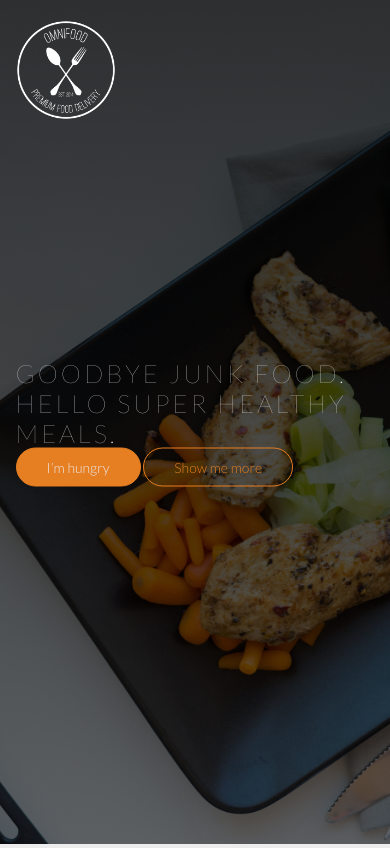
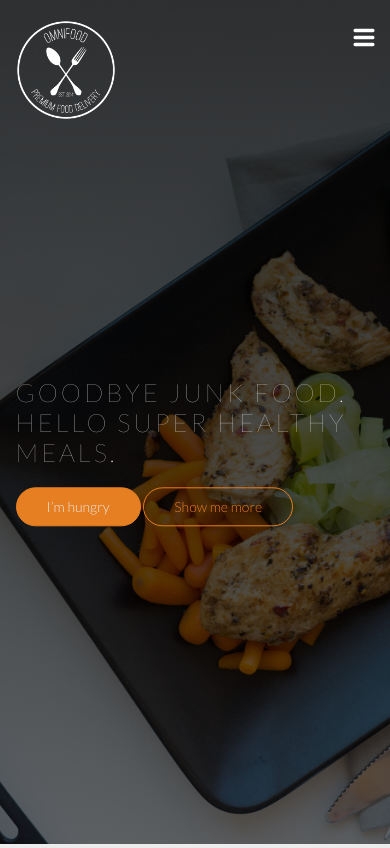
Before and after one commit to davidfang/omnitfood, a PHP site: page / in a window 390 px wide. Shown: the top 848 px of the page. Run offline with PHP 8.4, Linux system fonts and the light colour scheme; style sheets or scripts are compiled from the project's sources; some libraries are stand-ins or nearby versions; some web fonts are replaced.

Commit message:
modify media nav;adding resp nav

```diff
--- a/index.html
+++ b/index.html
@@ -8,6 +8,7 @@
    <link rel="stylesheet" href="vendors/css/normalize.css">
    <link rel="stylesheet" href="vendors/css/grid.css">
    <link rel="stylesheet" href="vendors/css/ionicons.min.css">
+   <link rel="stylesheet" href="vendors/css/animate.css">
    <link rel="stylesheet" href="resources/css/font.css">
    <link href='https://fonts.googleapis.com/css?family=Lato:400,300,100,300italic' rel='stylesheet' type='text/css'>
    <link rel="stylesheet" href="resources/css/style.css">
@@ -20,12 +21,16 @@
          <div class="row">
             <img src="resources/img/logo-white.png" alt="logo" class='logo'>
             <img src="resources/img/logo.png" alt="logo-black" class='logo-black'>
-            <ul class="main-nav">
-               <li><a href="#feature">Food delivery</a></li>
-               <li><a href="#steps">How it works</a></li>
-               <li><a href="#cities">Our cities</a></li>
-               <li><a href="#plans">Sign up</a></li>
-            </ul>
+            <div class="contain-nav clearfix">
+               <div class="clearfix"><a class="mobile-nav-icon js-nav-icon"><i class="ion-navicon-round"></i></a></div>
+               <ul class="main-nav js-main-nav">
+                  <li><a href="#feature">Food delivery</a></li>
+                  <li><a href="#steps">How it works</a></li>
+                  <li><a href="#cities">Our cities</a></li>
+                  <li><a href="#plans">Sign up</a></li>
+               </ul>
+
+            </div>
          </div>
       </nav>
       <div class="hero-text-box">
--- a/resources/css/style.css
+++ b/resources/css/style.css
@@ -51,6 +51,28 @@ a:active {
   color: #555555;
   border-bottom: 1px solid transparent;
 }
+/* ----------------------------- */
+/* Animations */
+/* ----------------------------- */
+/* line 61, _basic.less */
+.js-wp-1,
+.js-wp-2,
+.js-wp-3 {
+  opacity: 0;
+  -webkit-animation-duration: 1s;
+          animation-duration: 1s;
+}
+/* line 66, _basic.less */
+.js-wp-1 .animated,
+.js-wp-2 .animated,
+.js-wp-3 .animated {
+  opacity: 1;
+}
+/* line 71, _basic.less */
+.js-wp-4 {
+  -webkit-animation-duration: 1s;
+          animation-duration: 1s;
+}
 /* line 1, _header.less */
 header {
   background: -webkit-linear-gradient(rgba(0, 0, 0, 0.8), rgba(0, 0, 0, 0.6)), url(../img/hero.jpg) center;
@@ -61,7 +83,7 @@ header {
 }
 /* line 8, _header.less */
 h1 {
-  margin: 0;
+  margin: 0 0 20px 0;
   color: #ebebeb;
   font-size: 230%;
   font-weight: 200;
@@ -187,6 +209,23 @@ h1 {
 /* line 126, _header.less */
 .sticky .logo {
   display: none;
+}
+/* line 131, _header.less */
+.contain-nav {
+  display: inline-block;
+  float: right;
+}
+/* line 136, _header.less */
+.mobile-nav-icon {
+  float: right;
+  margin-top: 20px;
+  cursor: pointer;
+  display: none;
+}
+/* line 141, _header.less */
+.mobile-nav-icon i {
+  font-size: 200%;
+  color: white;
 }
 /* line 1, _feature.less */
 .section-features {
@@ -647,6 +686,10 @@ footer p {
   .contact-form {
     width: 80%;
   }
+  /* line 46, media/_large.less */
+  .main-nav li {
+    margin-left: 1.5rem;
+  }
 }
 @media only screen and (max-width: 767px) {
   /* line 2, media/_middle.less */
@@ -668,44 +711,72 @@ footer p {
     margin: 0 0 4% 0;
   }
   /* line 16, media/_middle.less */
-  .main-nav {
-    display: none;
-  }
-  /* line 19, media/_middle.less */
   h1 {
     font-size: 180%;
   }
-  /* line 22, media/_middle.less */
+  /* line 19, media/_middle.less */
   h2 {
     font-size: 150%;
   }
-  /* line 25, media/_middle.less */
+  /* line 22, media/_middle.less */
   .long-copy {
     width: 100%;
     margin-left: 0;
   }
-  /* line 29, media/_middle.less */
+  /* line 26, media/_middle.less */
   .works-step {
     margin-bottom: 20px;
   }
-  /* line 31, media/_middle.less */
+  /* line 28, media/_middle.less */
   .works-step:last-of-type {
     margin-bottom: 20px;
   }
-  /* line 34, media/_middle.less */
+  /* line 31, media/_middle.less */
   .works-step div {
     height: 40px;
     width: 40px;
     line-height: 40px;
     font-size: 120%;
   }
-  /* line 41, media/_middle.less */
+  /* line 38, media/_middle.less */
   .steps-box:first-child {
     text-align: center;
   }
-  /* line 44, media/_middle.less */
+  /* line 41, media/_middle.less */
   .app-screen {
     width: 40%;
+  }
+  /* line 45, media/_middle.less */
+  .mobile-nav-icon {
+    display: block;
+  }
+  /* line 48, media/_middle.less */
+  .main-nav {
+    display: none;
+    margin-top: 5px;
+  }
+  /* line 51, media/_middle.less */
+  .main-nav li {
+    display: block;
+  }
+  /* line 53, media/_middle.less */
+  .main-nav li a:link,
+  .main-nav li a:visited {
+    padding: 3px;
+    display: block;
+    border: 0;
+  }
+  /* line 62, media/_middle.less */
+  .sticky .main-nav {
+    margin-top: 0;
+  }
+  /* line 65, media/_middle.less */
+  .sticky .mobile-nav-icon {
+    margin-top: 5px;
+  }
+  /* line 67, media/_middle.less */
+  .sticky .mobile-nav-icon i {
+    color: #555555;
   }
 }
 @media only screen and (max-width: 480px) {
@@ -717,4 +788,10 @@ footer p {
   .contact-form {
     width: 100%;
   }
+  /* line 8, media/_small.less */
+  .hero-text-box {
+    -webkit-transform: translate(-50%, -30%);
+        -ms-transform: translate(-50%, -30%);
+            transform: translate(-50%, -30%);
+  }
 }
--- a/resources/js/script.js
+++ b/resources/js/script.js
@@ -39,5 +39,45 @@ $(document).ready(function () {
          }
       });
    });
+   /* animations on scroll */
+   /* https://daneden.github.io/animate.css */
+   $(".js-wp-1").waypoint(function (direction) {
+      $(".js-wp-1").addClass("animated fadeIn");
+   }, {
+      offset: '50%'
+   });
+
+   $(".js-wp-2").waypoint(function (direction) {
+      $(".js-wp-2").addClass("animated fadeInUp");
+   }, {
+      offset: '50%'
+   });
+
+   $(".js-wp-3").waypoint(function (direction) {
+      $(".js-wp-3").addClass("animated fadeIn");
+   }, {
+      offset: '50%'
+   });
+
+   $(".js-wp-4").waypoint(function (direction) {
+      $(".js-wp-4").addClass("animated pulse");
+   }, {
+      offset: '50%'
+   });
+
+   /* mobile nav */
+   $(".js-nav-icon").click(function () {
+      var nav = $(".js-main-nav");
+      var icon = $(".js-nav-icon i");
+      if (icon.hasClass('ion-navicon-round')) {
+         icon.addClass("ion-close-round");
+         icon.removeClass("ion-navicon-round");
+      } else {
+         icon.addClass("ion-navicon-round");
+         icon.removeClass("ion-close-round");
+      }
+      nav.slideToggle(400);
+
+   });
 
 });
--- a/resources/less/_basic.less
+++ b/resources/less/_basic.less
@@ -48,3 +48,26 @@ a:active {
    color: @gray;
    border-bottom: 1px solid transparent;
 }
+
+
+/* ----------------------------- */
+
+
+/* Animations */
+
+
+/* ----------------------------- */
+
+.js-wp-1,
+.js-wp-2,
+.js-wp-3 {
+   opacity: 0;
+   animation-duration: 1s;
+   .animated {
+      opacity: 1;
+   }
+}
+
+.js-wp-4 {
+   animation-duration: 1s;
+}
--- a/resources/less/_header.less
+++ b/resources/less/_header.less
@@ -6,7 +6,7 @@ header {
 }
 
 h1 {
-   margin: 0;
+   margin: 0 0 20px 0;
    color: @white;
    font-size: 230%;
    font-weight: 200;
@@ -83,11 +83,11 @@ h1 {
    float: right;
    list-style: none;
    margin-top: 55px;
-   & li {
+   li {
       display: inline-block;
       margin-left: 3rem;
-      & a:link,
-      & a:visited {
+      a:link,
+      a:visited {
          color: @white;
          padding: 8px;
          text-decoration: none;
@@ -97,8 +97,8 @@ h1 {
          border-bottom: 2px solid transparent;
          transition: border-bottom .35s;
       }
-      & a:hover,
-      & a:active {
+      a:hover,
+      a:active {
          border-bottom: 2px solid @orange;
       }
    }
@@ -127,3 +127,19 @@ h1 {
       display: none;
    }
 }
+
+.contain-nav {
+   display: inline-block;
+   float: right;
+}
+
+.mobile-nav-icon {
+   float: right;
+   margin-top: 20px;
+   cursor: pointer;
+   display: none;
+   i {
+      font-size: 200%;
+      color: white;
+   }
+}
--- a/resources/less/media/_large.less
+++ b/resources/less/media/_large.less
@@ -43,4 +43,7 @@
    .contact-form {
       width: 80%
    }
+   .main-nav li {
+      margin-left: 1.5rem;
+   }
 }
--- a/resources/less/media/_middle.less
+++ b/resources/less/media/_middle.less
@@ -12,9 +12,6 @@
    .col {
       width: 100%;
       margin: 0 0 4% 0;
-   }
-   .main-nav {
-      display: none;
    }
    h1 {
       font-size: 180%;
@@ -44,4 +41,32 @@
    .app-screen {
       width: 40%;
    }
+   //hanburge
+   .mobile-nav-icon {
+      display: block;
+   }
+   .main-nav {
+      display: none;
+      margin-top: 5px;
+      li {
+         display: block;
+         a:link,
+         a:visited {
+            padding: 3px;
+            display: block;
+            border: 0;
+         }
+      }
+   }
+   .sticky {
+      .main-nav {
+         margin-top: 0;
+      }
+      .mobile-nav-icon {
+         margin-top: 5px;
+         i {
+            color: @gray;
+         }
+      }
+   }
 }
--- a/resources/less/media/_small.less
+++ b/resources/less/media/_small.less
@@ -5,4 +5,7 @@
    .contact-form {
       width: 100%;
    }
+   .hero-text-box {
+      transform: translate(-50%, -30%);
+   }
 }
```
